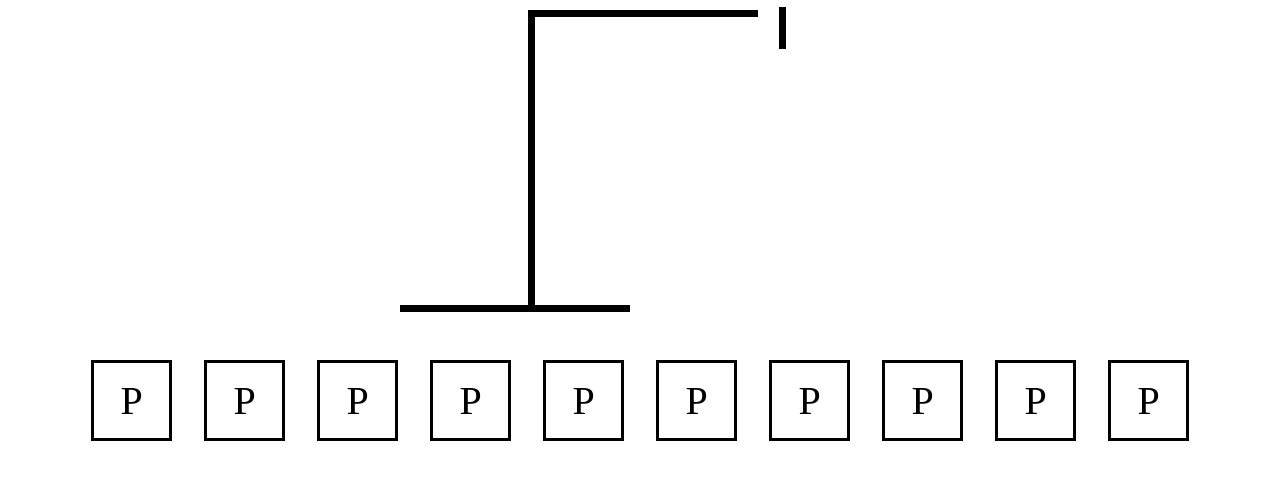
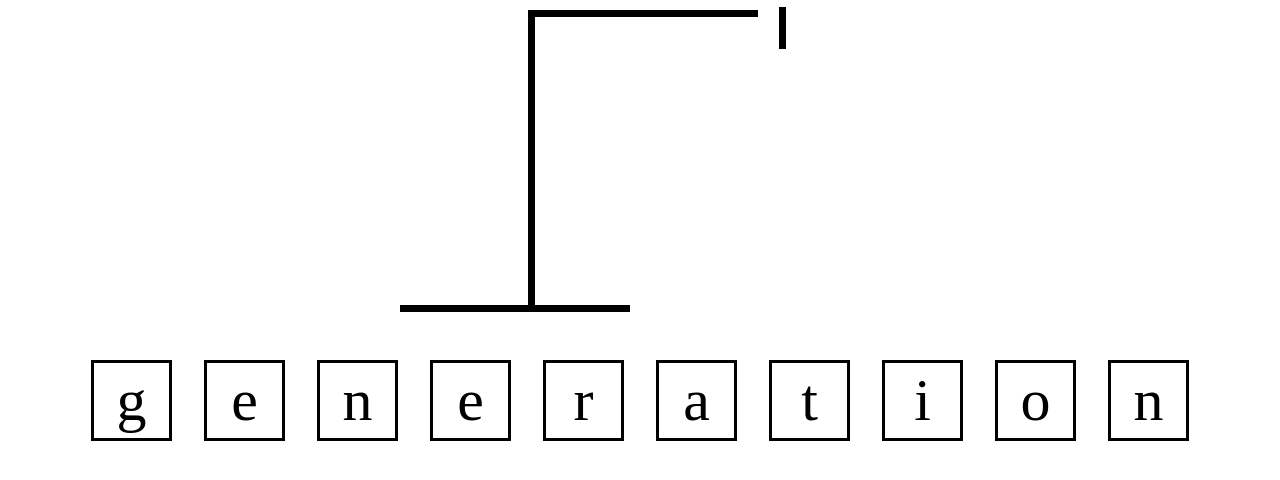
Before and after one commit to Travis613/Hangman-Game, a React (Vite) app in the folder Game/: page / in a window 1280 px wide. Shown: the top 480 px of the page. Built offline with nearby package versions, Linux system fonts and the light colour scheme.

Commit message:
new list, assigned letters to boxes, updated css

```diff
--- a/Game/public/util.ts
+++ b/Game/public/util.ts
@@ -1,100 +1,103 @@
 export const words: string[] = [
-  "river",
-  "cactus",
-  "planet",
-  "shadow",
-  "velvet",
-  "anchor",
-  "rocket",
-  "whisper",
-  "marble",
-  "jungle",
-  "breeze",
-  "falcon",
-  "harvest",
-  "lantern",
-  "summit",
-  "tunnel",
-  "compass",
-  "crystal",
-  "meadow",
-  "orchard",
-  "sapphire",
-  "pioneer",
-  "blanket",
-  "journey",
-  "canyon",
-  "pirate",
-  "guitar",
-  "penguin",
-  "volcano",
-  "battery",
-  "cabinet",
-  "diamond",
-  "emerald",
-  "firefly",
-  "gallery",
-  "horizon",
-  "island",
-  "jackal",
-  "kingdom",
-  "library",
-  "mission",
-  "network",
-  "octopus",
-  "passion",
-  "quantum",
-  "rainbow",
-  "station",
-  "thunder",
-  "unicorn",
-  "victory",
-  "waterfall",
-  "yogurt",
-  "zephyr",
-  "artist",
-  "basket",
-  "castle",
-  "dragon",
-  "engine",
-  "fossil",
-  "garden",
-  "helmet",
-  "inventor",
-  "jasmine",
-  "kayak",
-  "legend",
-  "mirror",
-  "nebula",
-  "oasis",
-  "parrot",
-  "quartz",
-  "rescue",
-  "sailor",
-  "temple",
-  "utopia",
-  "voyage",
-  "wallet",
-  "yellow",
-  "zipper",
-  "acorn",
-  "bridge",
-  "circle",
-  "dolphin",
-  "ember",
-  "frozen",
-  "glacier",
-  "harbor",
-  "icicle",
-  "jacket",
-  "kernel",
-  "laptop",
-  "meteor",
-  "napkin",
-  "orange",
-  "puzzle",
-  "radar",
-  "silver",
-  "ticket",
-  "violet",
+  "waterfalls",
+  "playground",
+  "blueprints",
+  "friendship",
+  "basketball",
+  "strawberry",
+  "dragonfly",
+  "headphones",
+  "mountains",
+  "crossroads",
+  "brightness",
+  "earthquake",
+  "lighthouse",
+  "wonderland",
+  "backpacker",
+  "cheesecake",
+  "underwater",
+  "fireplaces",
+  "blacksmith",
+  "soundproof",
+  "bookmarked",
+  "campground",
+  "courthouse",
+  "toothbrush",
+  "flashlight",
+  "windshield",
+  "newspapers",
+  "hummingbird",
+  "volleyball",
+  "skateboard",
+  "spacecraft",
+  "everything",
+  "mastermind",
+  "friendlies",
+  "generation",
+  "watermelon",
+  "starfighter",
+  "adventurer",
+  "foundation",
+  "university",
+  "greenhouse",
+  "motorcycle",
+  "background",
+  "restaurant",
+  "technology",
+  "controller",
+  "blueberrys",
+  "daydreamer",
+  "landscaper",
+  "homecoming",
+  "adulthoods",
+  "snowmobile",
+  "basketweave",
+  "leadership",
+  "workstation",
+  "sunglasses",
+  "lifeguards",
+  "spaceships",
+  "calculator",
+  "television",
+  "friendzone",
+  "wheelchair",
+  "breakfasts",
+  "headmaster",
+  "nightstand",
+  "tournament",
+  "playhouses",
+  "clocktower",
+  "smartphone",
+  "airplanes",
+  "motorboats",
+  "schoolwork",
+  "whirlwinds",
+  "classrooms",
+  "lifetimes",
+  "adventure",
+  "riverbanks",
+  "paperclips",
+  "bookstores",
+  "celebrates",
+  "brainstorm",
+  "happiness",
+  "buttercups",
+  "safeguards",
+  "northbound",
+  "southbound",
+  "highlights",
+  "microchips",
+  "friendless",
+  "workplaces",
+  "sunflowers",
+  "rainstorms",
+  "lakeshores",
+  "jellybeans",
+  "campfires",
+  "snowflakes",
+  "treetopper",
+  "goldenrod",
+  "paintbrush",
+  "woodworker",
+  "storybooks",
 ];
--- a/Game/src/components/Letter.tsx
+++ b/Game/src/components/Letter.tsx
@@ -1,5 +1,5 @@
 interface Props {
-  letter: string;
+  letter: string | null;
 }
 
 export function Letter({ letter }: Props) {
--- a/Game/src/components/Word.tsx
+++ b/Game/src/components/Word.tsx
@@ -1,20 +1,25 @@
-//import { words } from "../public/util";
+import { useState } from "react";
+import { words } from "../../public/util";
 
 import { Letter } from "./Letter";
 
 export function Word() {
+  let [word, setWord] = useState<string>(
+    words[Math.floor(Math.random() * words.length)],
+  );
+
   return (
     <>
-      <Letter letter={"P"} />
-      <Letter letter={"P"} />
-      <Letter letter={"P"} />
-      <Letter letter={"P"} />
-      <Letter letter={"P"} />
-      <Letter letter={"P"} />
-      <Letter letter={"P"} />
-      <Letter letter={"P"} />
-      <Letter letter={"P"} />
-      <Letter letter={"P"} />
+      <Letter letter={word[0]} />
+      <Letter letter={word[1]} />
+      <Letter letter={word[2]} />
+      <Letter letter={word[3]} />
+      <Letter letter={word[4]} />
+      <Letter letter={word[5]} />
+      <Letter letter={word[6]} />
+      <Letter letter={word[7]} />
+      <Letter letter={word[8]} />
+      <Letter letter={word[9]} />
     </>
   );
 }
--- a/Game/src/index.css
+++ b/Game/src/index.css
@@ -126,5 +126,6 @@ body {
   display: flex;
   align-items: center;
   justify-content: center;
-  font-size: 40px;
+  font-size: 60px;
+  font-style: bold;
 }
```
